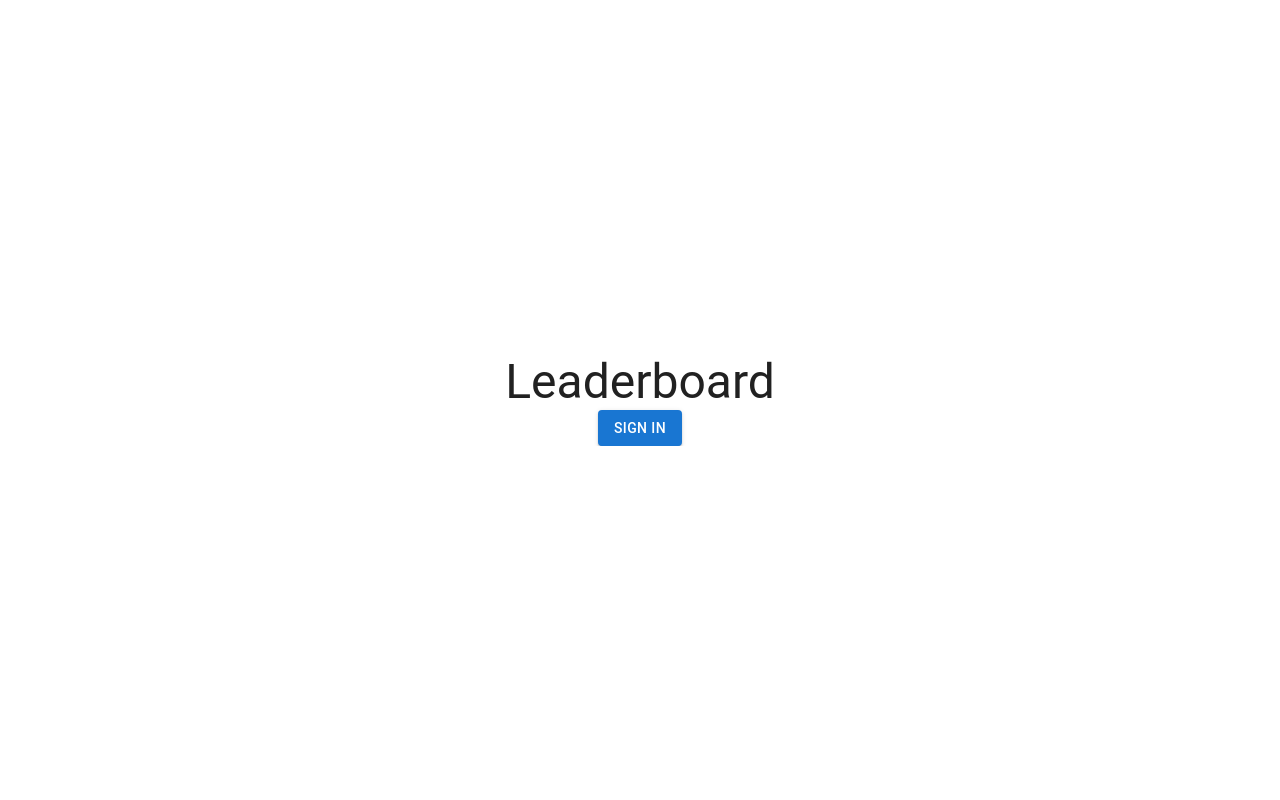
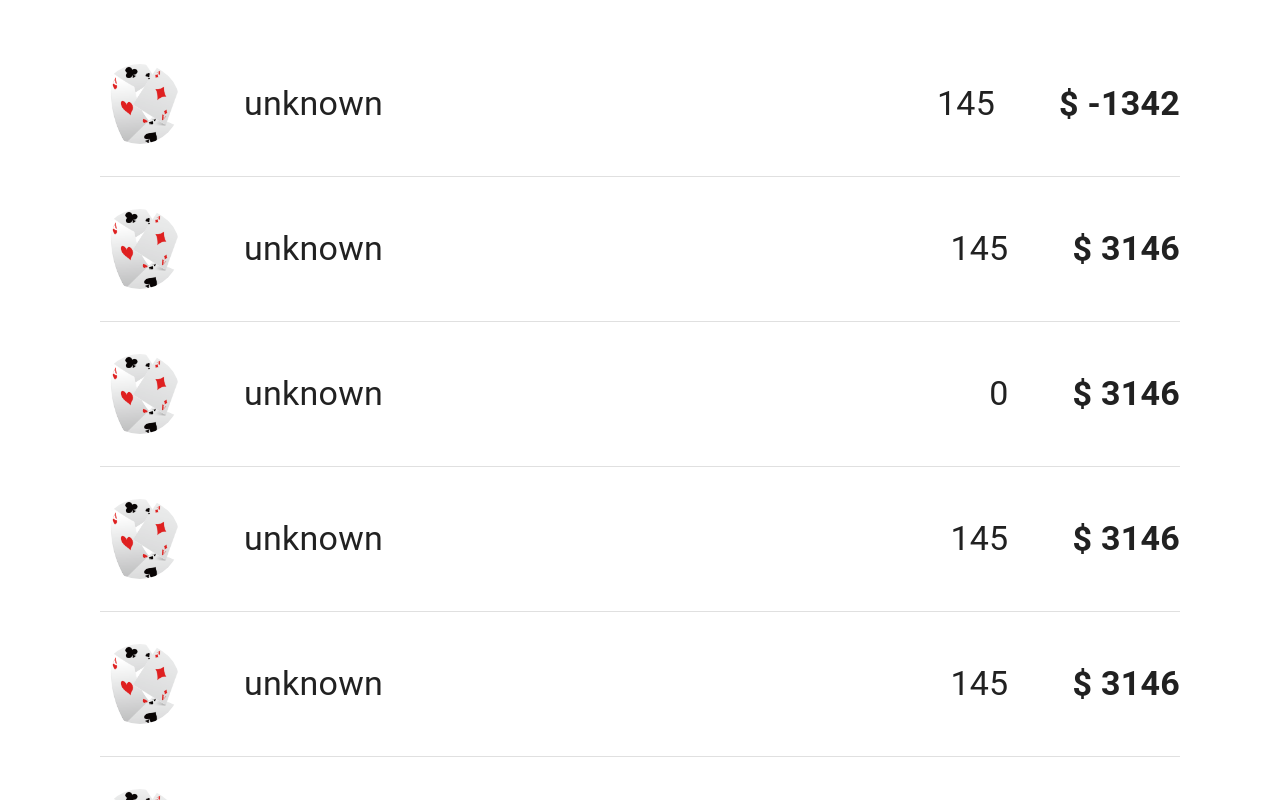
Before and after one commit to frontandrew/black-jack, a React (Vite) app in the folder packages/client/: page /leaderboard in a window 1280 px wide. Built offline with nearby package versions, Linux system fonts and the light colour scheme.

Commit message:
chore: learers layouting done

```diff
--- a/packages/client/src/pages/leader/view.tsx
+++ b/packages/client/src/pages/leader/view.tsx
@@ -1,9 +1,9 @@
-import { Button, Grid, Typography } from '@mui/material'
+import { Grid, useTheme } from '@mui/material'
 
-import { useNavigate } from 'react-router-dom'
+import { LeaderItem } from './components'
 
 export const LeaderPage = () => {
-  const navigate = useNavigate()
+  const { spacing } = useTheme()
 
   return (
     <Grid
@@ -12,22 +12,49 @@ export const LeaderPage = () => {
       height={'100%'}
       justifyContent={'center'}
       alignItems={'center'}>
+      {/* TODO: place for app header nav */}
       <Grid
         container
-        maxWidth={'1080px'}
-        overflow={'auto hidden'}
-        flexDirection={'column'}
+        width={'100%'}
+        height={'100%'}
         justifyContent={'center'}
+        overflow={'hidden auto'}
         alignItems={'center'}>
-        <Typography variant="h3">Leaderboard</Typography>
-        <Button
-          variant="contained"
-          onClick={() => {
-            navigate('/sign-in')
-          }}>
-          SIGN IN
-        </Button>
+        <Grid
+          container
+          padding={spacing(4, 0)}
+          maxWidth={'1080px'}
+          justifyContent={'center'}
+          alignItems={'center'}>
+          {renderLeaders()}
+        </Grid>
       </Grid>
     </Grid>
   )
 }
+
+const leaders = [
+  { id: 1, games: 145, cash: -1342 },
+  { id: 1, games: 145, cash: 3146 },
+  { id: 1, games: 0, cash: 3146 },
+  { id: 1, games: 145, cash: 3146 },
+  { id: 1, games: 145, cash: 3146 },
+  { id: 1, games: 145, cash: 3146 },
+  { id: 1, games: 145, cash: 3146 },
+  { id: 1, games: 145, cash: 3146 },
+  { id: 1, games: 145, cash: 3146 },
+  { id: 1, games: 145, cash: 3146 },
+  { id: 1, games: 145, cash: 3146 },
+  { id: 1, games: 145, cash: 3146 },
+  { id: 1, games: 145, cash: 3146 },
+  { id: 1, games: 145, cash: 3146 },
+  { id: 1, games: 145, cash: 3146 },
+]
+
+function renderLeaders() {
+  return leaders.map(lead => {
+    const { id, cash, games } = lead
+
+    if (id) return <LeaderItem {...lead} />
+  })
+}
```
